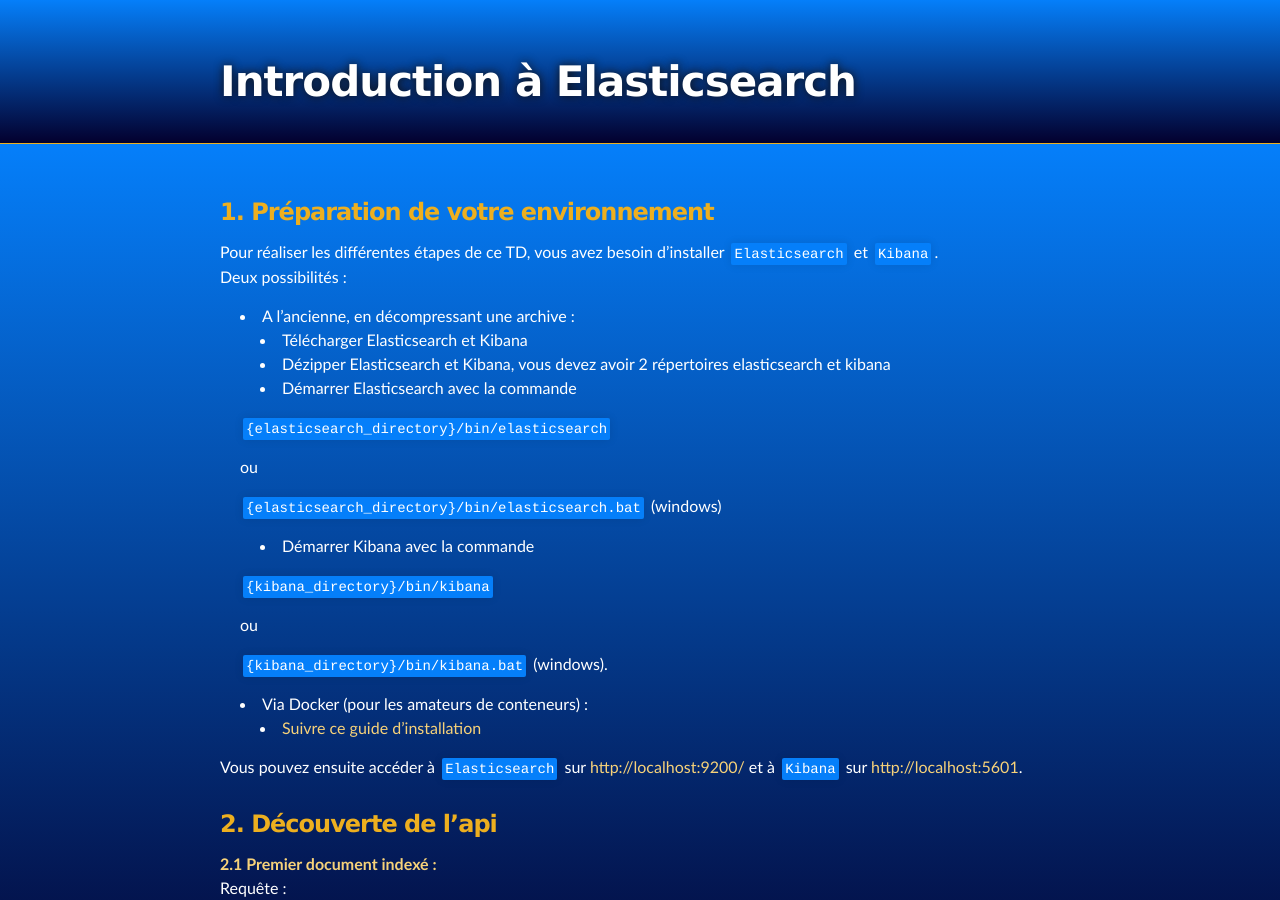
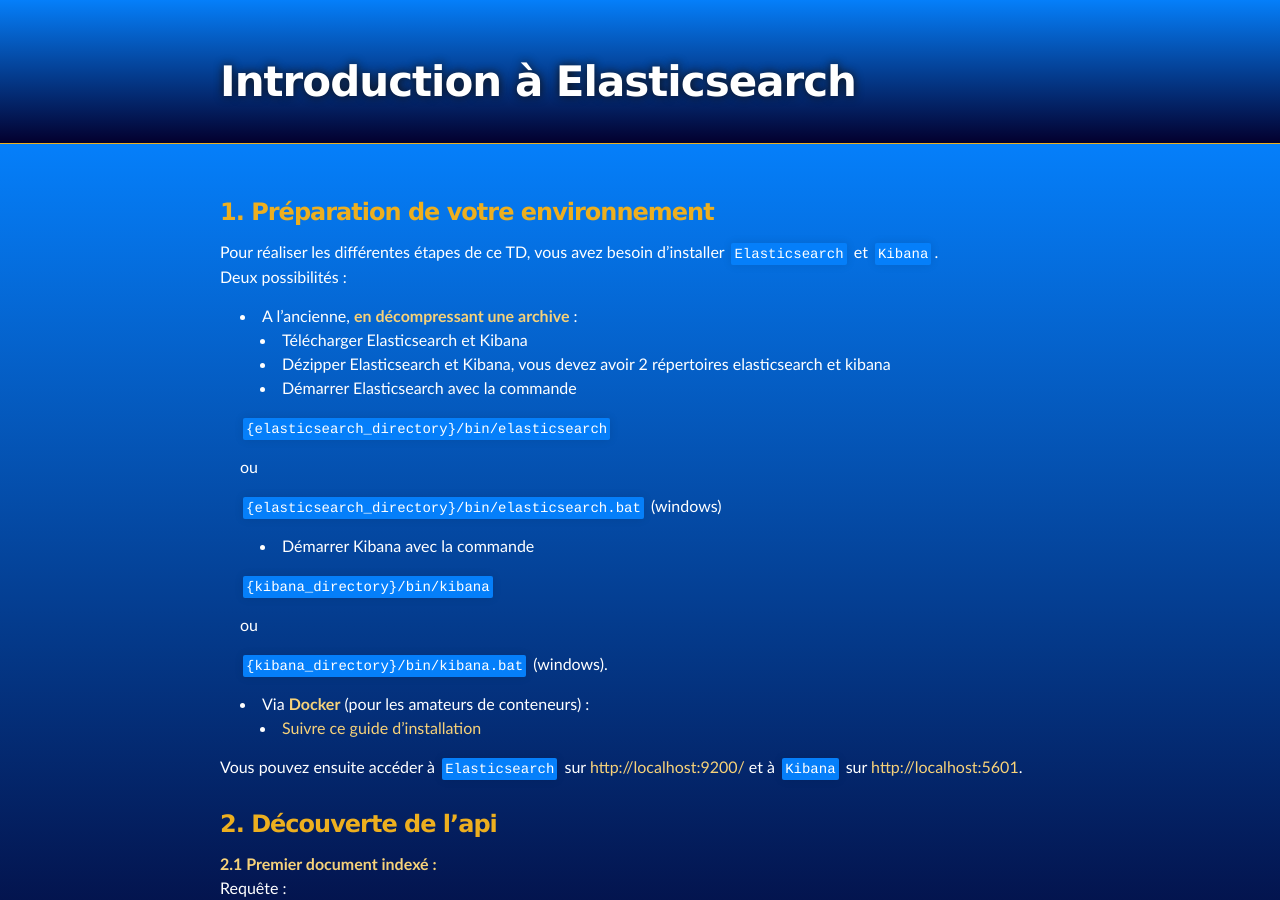
Before and after one commit to oziade/oziade.github.io, a Jekyll site: the page built from index.md, in a window 1280 px wide and 900 px high. Built offline with Jekyll 4.4.1, drawn with Linux system fonts in a browser that asks for light colours; nearby versions of some CDN libraries.

Commit message:
Add bold

```diff
--- a/_includes/chapter_1.md
+++ b/_includes/chapter_1.md
@@ -2,7 +2,7 @@
 Pour réaliser les différentes étapes de ce TD, vous avez besoin d'installer `Elasticsearch` et `Kibana`.
 Deux possibilités :
 
-* A l'ancienne, en décompressant une archive :
+* A l'ancienne, **en décompressant une archive** :
     - Télécharger Elasticsearch et Kibana
     - Dézipper Elasticsearch et Kibana, vous devez avoir 2 répertoires elasticsearch et kibana
     - Démarrer Elasticsearch avec la commande
@@ -20,7 +20,7 @@ Deux possibilités :
 
     `{kibana_directory}/bin/kibana.bat` (windows).
 
-* Via Docker (pour les amateurs de conteneurs)  :
+* Via **Docker** (pour les amateurs de conteneurs)  :
     - [Suivre ce guide d'installation](https://www.elastic.co/guide/en/elasticsearch/reference/current/docker.html)
 
 Vous pouvez ensuite accéder à `Elasticsearch` sur [http://localhost:9200/](http://localhost:9200) et à `Kibana` sur [http://localhost:5601](http://localhost:5601).
```
